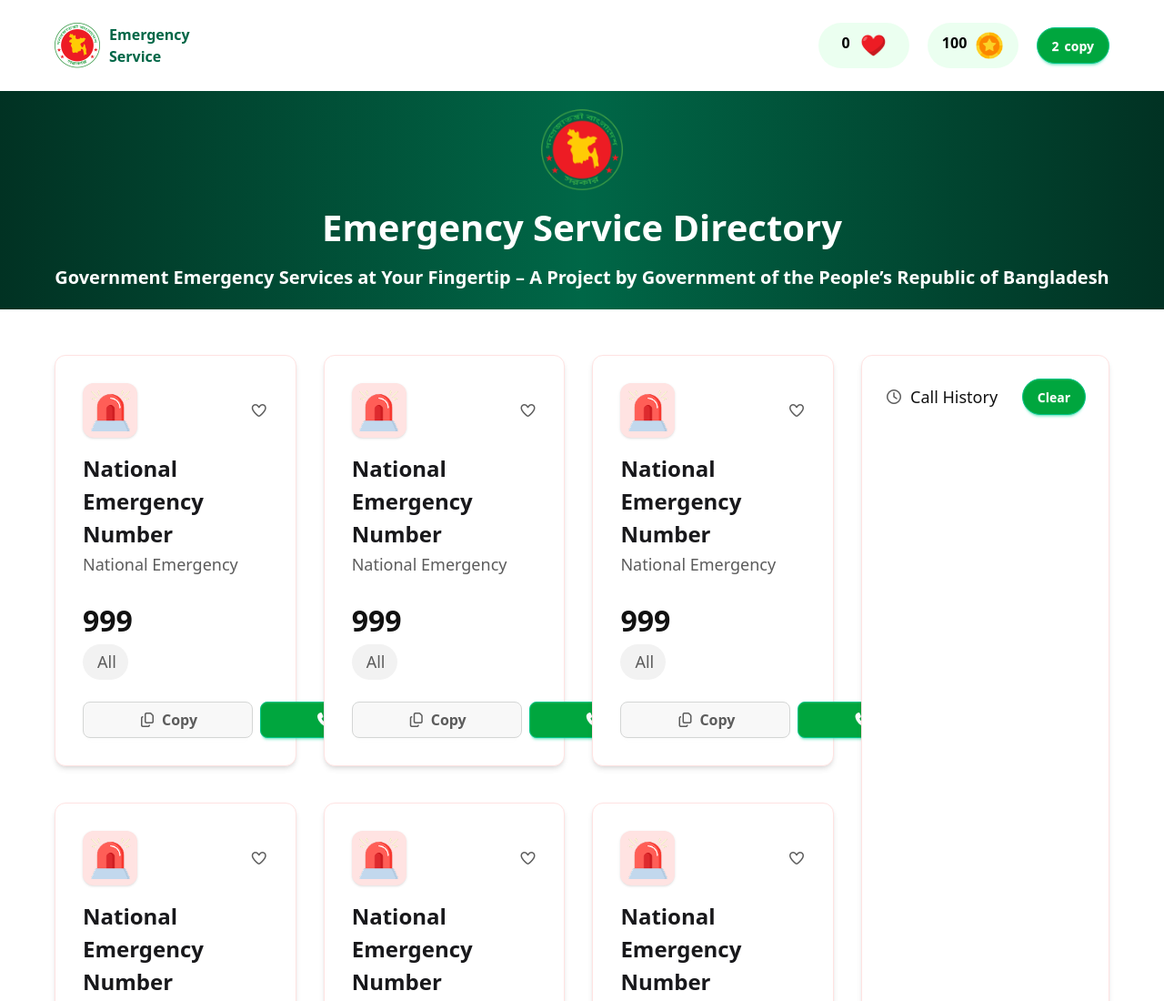
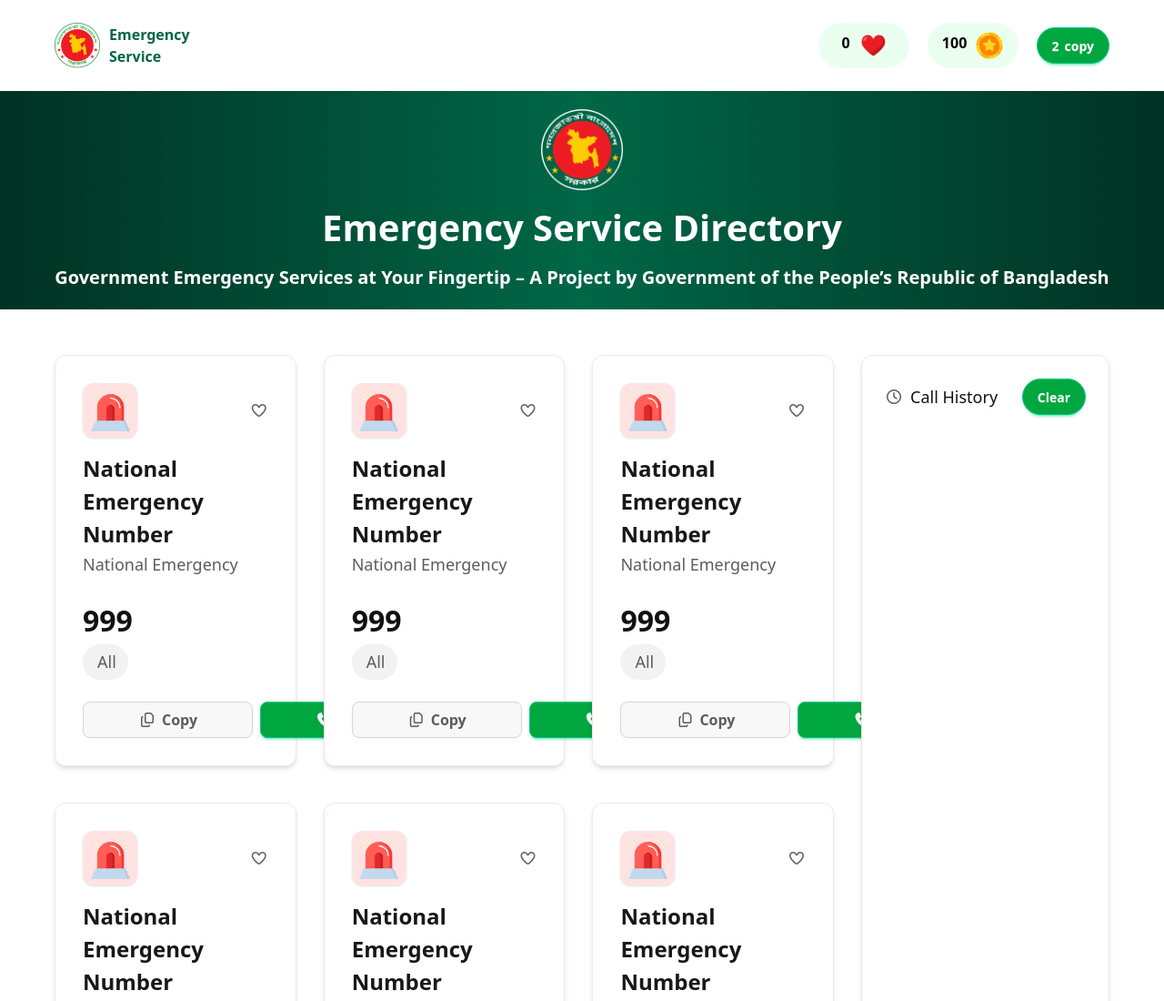
Before and after one commit to hridoyncs0464/Emergency-Hotline, a plain HTML site: page index.html in a window 1280 px wide. Shown: the top 1100 px of the page at 91% size. Drawn offline with nearby package versions, Linux system fonts and the light colour scheme; a web font is replaced by a local one.

Commit message:
banner logo-dark img added

```diff
--- a/index.html
+++ b/index.html
@@ -54,7 +54,7 @@
 <!-- banner-section  max-w-[1140px] mx-auto-->
  <section class="py-[20px] flex sm:px-[10px] px-[5px] justify-center   items-center   bg-gradient-to-r from-[#013223] via-[#006747] to-[#013223] ...">
       <div class=" ">
-        <div class="flex justify-center items-center max-w-[90px] m-auto"><img class=" " src="./assets/logo.png" alt=""></div>
+        <div class="flex justify-center items-center max-w-[90px] m-auto"><img class=" " src="./assets/logo-dark.png" alt=""></div>
 
         <div class="flex   justify-center   items-center">
             <h4 class="banner-title text-[#FFFFFF] font-bold text-[2.5rem] my-[10px] ">Emergency Service Directory</h4>
```
